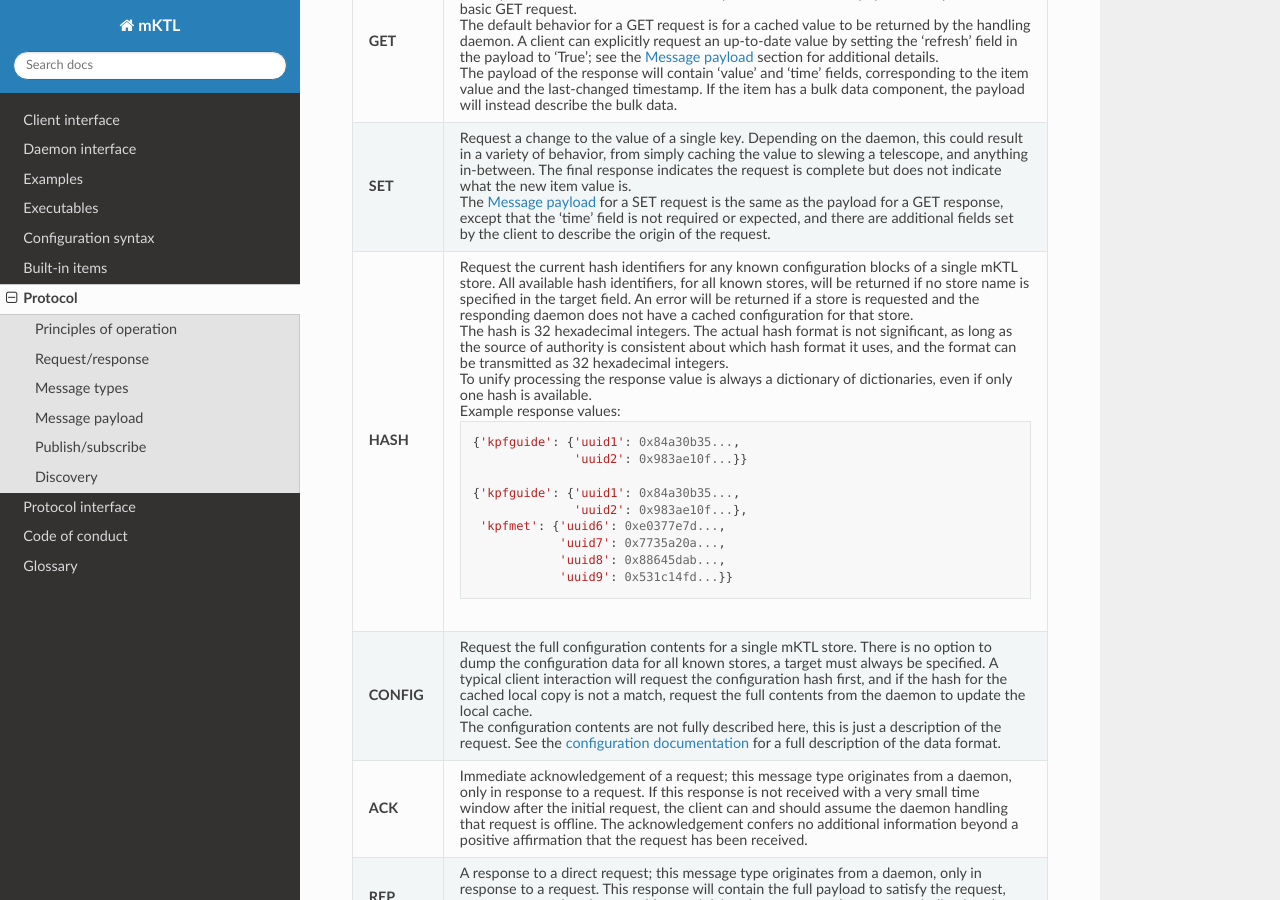
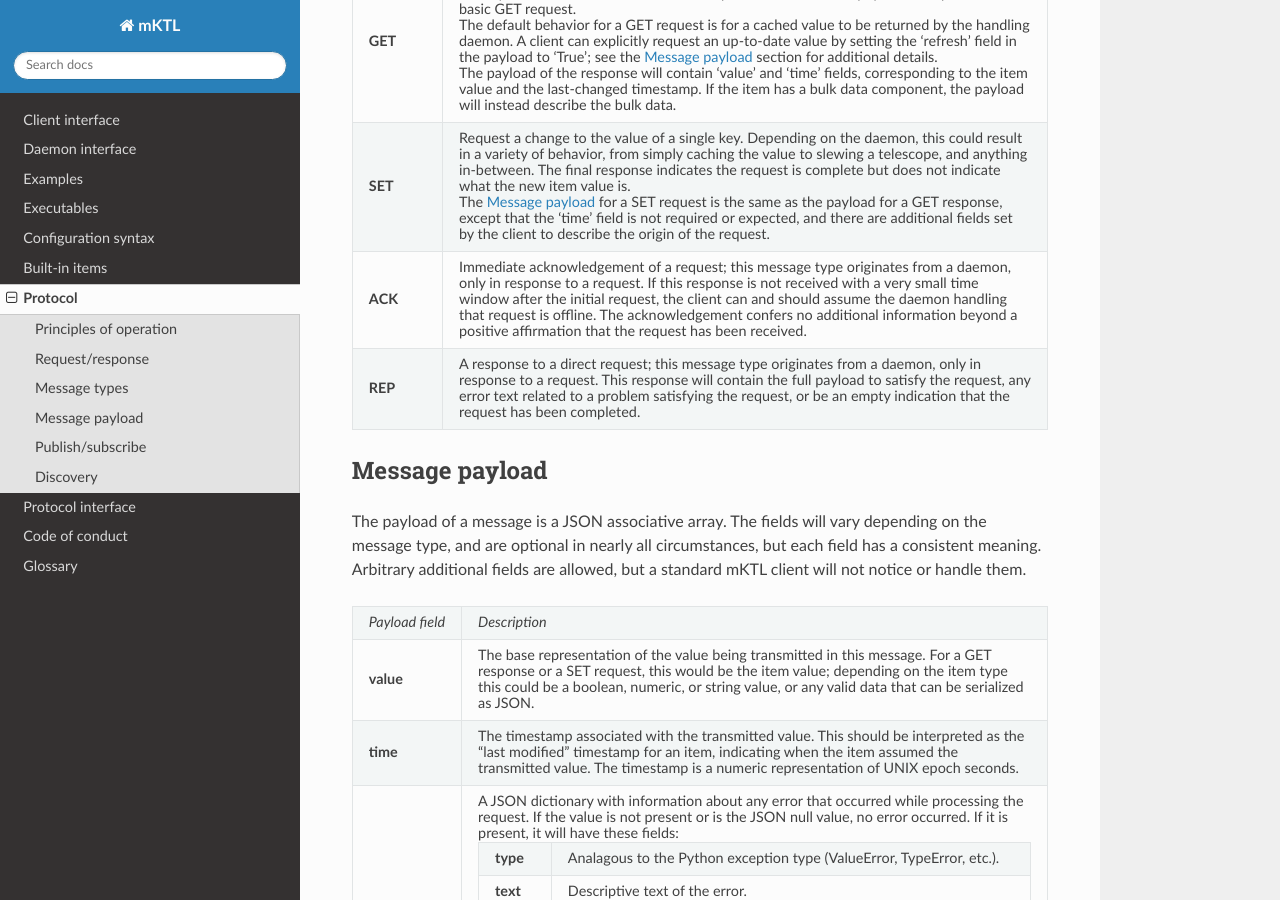
Before and after one commit to KeckObservatory/mKTL, a Sphinx documentation site: the page built from doc/protocol.rst, in a window 1280 px wide and 900 px high, scrolled down 2943 px. Built offline with Sphinx 7.4.7 and the Read the Docs theme 3.1.0, drawn with Linux system fonts in a browser that asks for light colours.

Commit message:
Remove the CONFIG and HASH request types in favor of using specially named built-in items.

```diff
--- a/doc/protocol.rst
+++ b/doc/protocol.rst
@@ -201,48 +201,6 @@ also exists, but has its own message structure outside this scheme.
       for a GET response, except that the 'time' field is not required or
       expected, and there are additional fields set by the client to describe
       the origin of the request.
-
-  * - **HASH**
-    - Request the current hash identifiers for any known configuration blocks
-      of a single mKTL store. All available hash identifiers, for all known
-      stores, will be returned if no store name is specified in the target
-      field. An error will be
-      returned if a store is requested and the responding daemon does not have
-      a cached configuration for that store.
-
-      The hash is 32 hexadecimal integers. The actual hash format is not
-      significant, as long as the source of authority is consistent about
-      which hash format it uses, and the format can be transmitted as 32
-      hexadecimal integers.
-
-      To unify processing the response value is always a dictionary of
-      dictionaries, even if only one hash is available.
-
-      Example response values::
-
-	{'kpfguide': {'uuid1': 0x84a30b35...,
-		      'uuid2': 0x983ae10f...}}
-
-	{'kpfguide': {'uuid1': 0x84a30b35...,
-		      'uuid2': 0x983ae10f...},
-	 'kpfmet': {'uuid6': 0xe0377e7d...,
-		    'uuid7': 0x7735a20a...,
-		    'uuid8': 0x88645dab...,
-		    'uuid9': 0x531c14fd...}}
-
-
-  * - **CONFIG**
-    - Request the full configuration contents for a single mKTL store.
-      There is no option to dump the configuration data for all known stores,
-      a target must always be specified.
-      A typical client interaction will request the configuration hash first,
-      and if the hash for the cached local copy is not a match, request the
-      full contents from the daemon to update the local cache.
-
-      The configuration contents are not fully described here, this is just
-      a description of the request. See the
-      :ref:`configuration documentation <configuration>` for a full description
-      of the data format.
 
   * - **ACK**
     - Immediate acknowledgement of a request; this message type originates from
```
